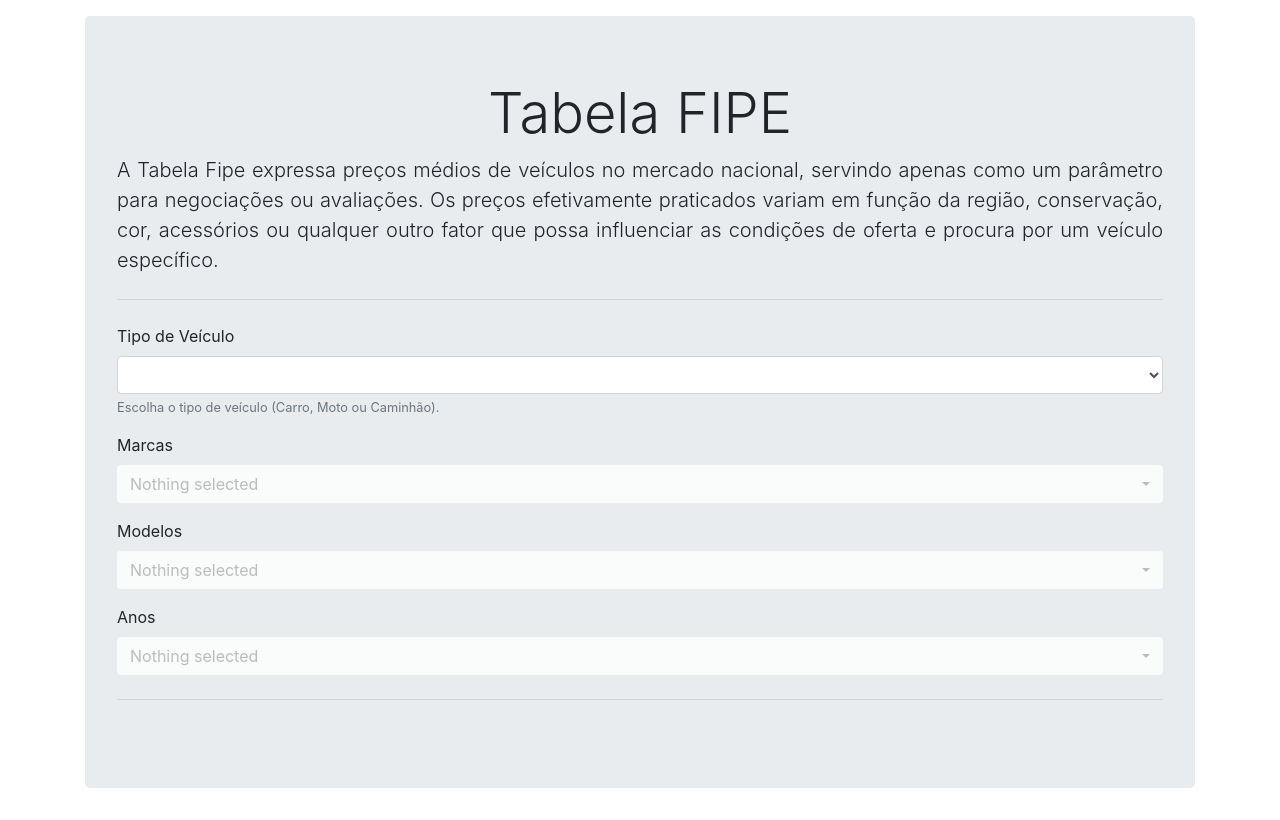
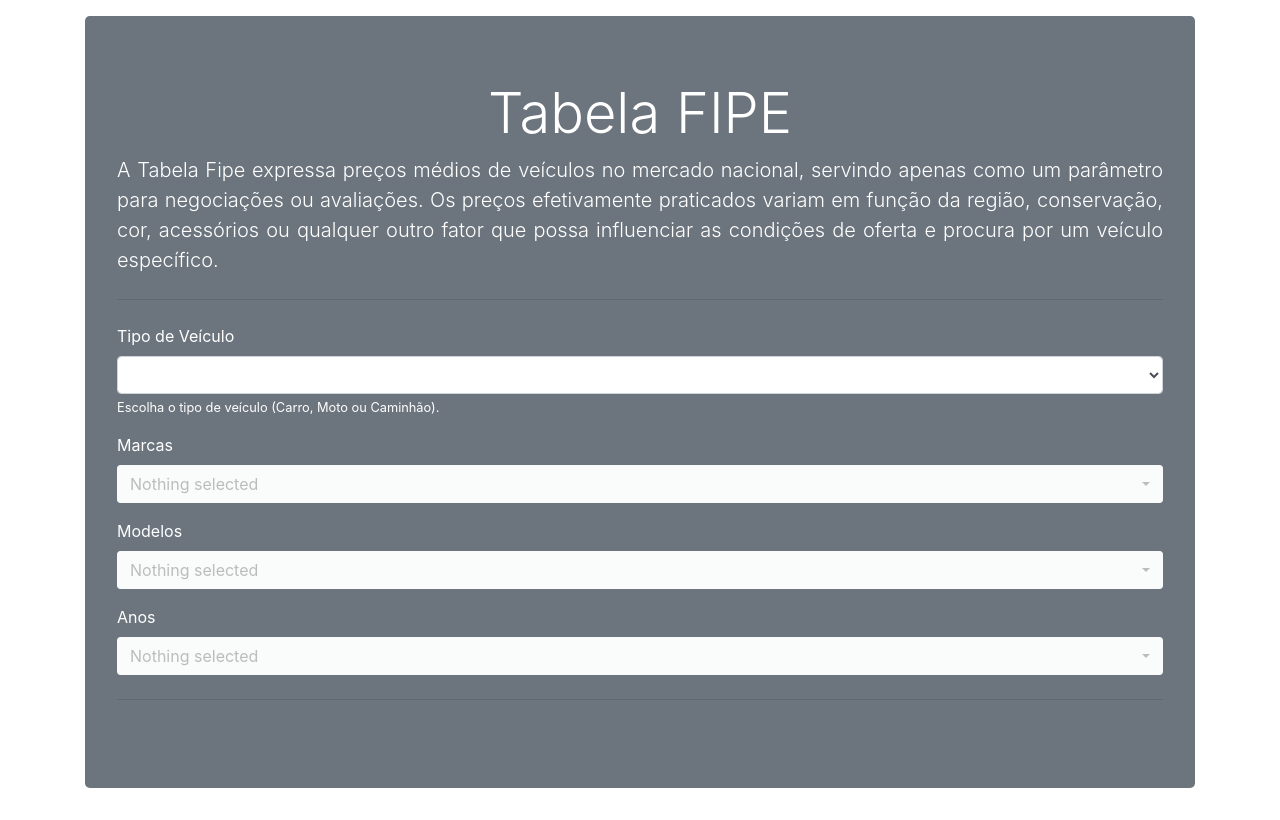
Before and after one commit to tiagolch/fipe_table_project, a Django app: page / in a window 1280 px wide. Run offline with Django 3.2, Linux system fonts and the light colour scheme.

Commit message:
Estilização do jumbotrom.

```diff
--- a/static/js/main.js
+++ b/static/js/main.js
@@ -113,10 +113,10 @@ function getValue(yearCode) {
         setModalTitle(marca, modelo);
         setModalEmbedContentSrc(codigoFipe);
 
-        let html = "<div class='card'>";
+        let html = "<div class='card bg-dark'>";
         html += "<div class='card-header text-center'><h3>Informações do Veículo</h3></div>";
         html += "<div class='card-body'>"
-        html += "<table class='table table-striped table-bordered'>";
+        html += "<table class='table table-dark table-striped table-bordered'>";
         html += "<tbody>";
         html += getTableRow("Ano do Modelo", anoModelo);
         html += getTableRow("Código FIPE", `<button id='button-show-modal' data-toggle='modal' data-target='#staticBackdrop'>${codigoFipe}</button>`);
--- a/templates/index.html
+++ b/templates/index.html
@@ -12,7 +12,7 @@
 
 {% block content %}
 
-<div class="jumbotron mt-3">
+<div class="jumbotron mt-3 bg-secondary text-white">
     <h1 class="display-4 text-center">Tabela FIPE</h1>
     <p class="lead text-justify">A Tabela Fipe expressa preços médios de veículos no mercado nacional, servindo apenas como um parâmetro para negociações ou avaliações. Os preços efetivamente praticados variam em função da região, conservação, cor, acessórios ou qualquer outro fator que possa influenciar as condições de oferta e procura por um veículo específico.</p>
     <hr class="my-4">
@@ -25,7 +25,7 @@
             <option value="motos">Motos</option>
             <option value="caminhoes">Caminhões</option>
         </select>
-        <small id="tipo_veiculo_help" class="form-text text-muted">Escolha o tipo de veículo (Carro, Moto ou Caminhão).</small>
+        <small id="tipo_veiculo_help" class="form-text text-white">Escolha o tipo de veículo (Carro, Moto ou Caminhão).</small>
     </div>
 
     <!-- Marcas -->
```
